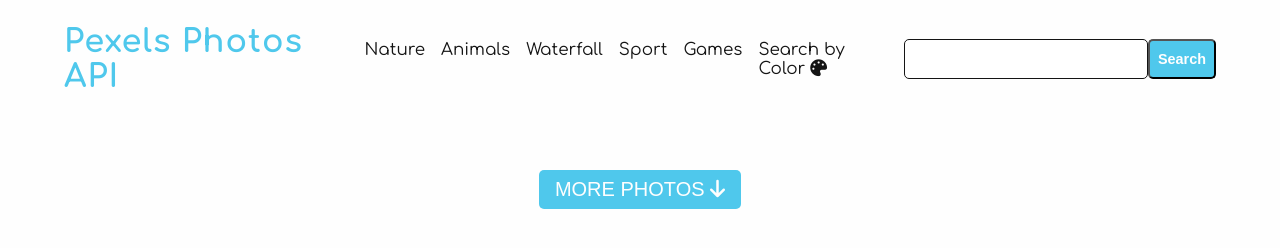
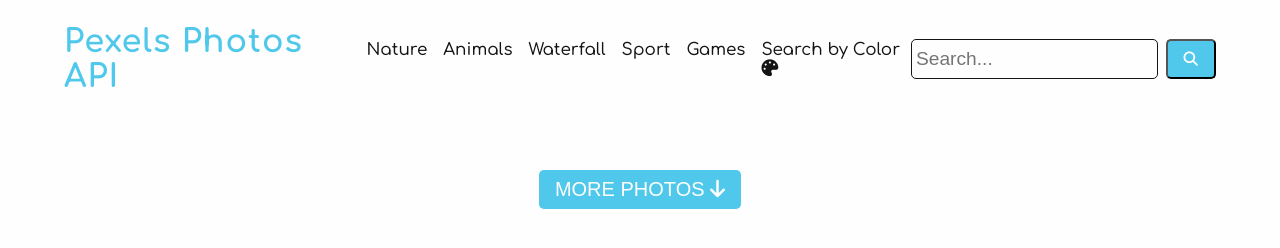
Before and after one commit to Kossin1337/Photo-Gallery-using-Pexels-API, a plain HTML site: page index.html in a window 1280 px wide. Drawn offline with Linux system fonts and the light colour scheme; no server answers.

Commit message:
navbar functionality and styling

```diff
--- a/app.js
+++ b/app.js
@@ -10,6 +10,17 @@ let pagePhotos = 20; // stores the ammount of page photos to get
 let page = 1;
 let fetchLink;
 let currentSearch;
+
+/* NAVIGATION */
+const navigationItems = document.querySelectorAll(".navbar-item");
+
+navigationItems.forEach((navigationItem) => {
+  navigationItem.addEventListener("click", () => {
+    // console.log(navigationItem.textContent);
+    currentSearch = navigationItem.textContent;
+    searchPhotos(currentSearch);
+  });
+});
 
 /* input event Listener */
 searchInput.addEventListener("input", updateInput);
@@ -78,6 +89,7 @@ async function curatedPhotos() {
 }
 
 async function searchPhotos(query) {
+  // if (querry.length === 0) query = piggies;
   clearImages();
   fetchLink = `https://api.pexels.com/v1/search?query=${query}&per_page=${pagePhotos}`;
   const data = await fetchApi(fetchLink);
--- a/index.html
+++ b/index.html
@@ -31,8 +31,15 @@
           </li>
         </ul>
         <form action="" class="search-form">
-          <input type="text" name="search" class="search-input" />
-          <button type="submit" class="submit-button">Search</button>
+          <input
+            type="text"
+            name="search"
+            class="search-input"
+            placeholder="Search..."
+          />
+          <button type="submit" class="submit-button">
+            <i class="fas fa-search"></i>
+          </button>
         </form>
       </div>
     </header>
--- a/style.css
+++ b/style.css
@@ -4,6 +4,7 @@
   margin: 0;
   padding: 0;
   box-sizing: border-box;
+  scroll-behavior: smooth;
 }
 
 body {
@@ -12,7 +13,6 @@ body {
   background-color: #fefefe;
   overflow-x: hidden;
   position: relative;
-  scroll-behavior: smooth;
 }
 
 #scroll-to-top {
@@ -79,12 +79,22 @@ header h2 {
 
 .navbar-item {
   font-size: 1.05rem;
+  font-weight: 500;
   padding: 0.5rem;
 }
 
 .navbar-item a {
   text-decoration: none;
   color: #141414;
+}
+
+.navbar-item a i {
+  line-height: 1.05rem;
+  text-align: center;
+}
+
+.navbar-item:hover a {
+  color: #4fc8ec;
 }
 
 .search-form {
@@ -97,6 +107,7 @@ header h2 {
   width: 100%;
   border: none;
   border-radius: 5px;
+  background-color: #fefefe;
   border: 1px solid #141414;
 }
 
@@ -105,15 +116,17 @@ header h2 {
   background-color: #4fc8ec;
   color: #fefefe;
   border-radius: 5px;
-  padding: 0.5rem;
+  padding: 0.5rem 1rem;
+  margin-left: 0.5rem;
   font-size: 0.9rem;
   font-weight: 600;
   transition: 0.3s ease;
 }
 
 .search-form button:hover {
-  background-color: #141414;
-  color: #fefefe;
+  background-color: #fefefe;
+  color: #4fc8ec;
+  border: 2px solid #4fc8ec;
 }
 
 main {
```
Also changed, not shown: 1 other file.
